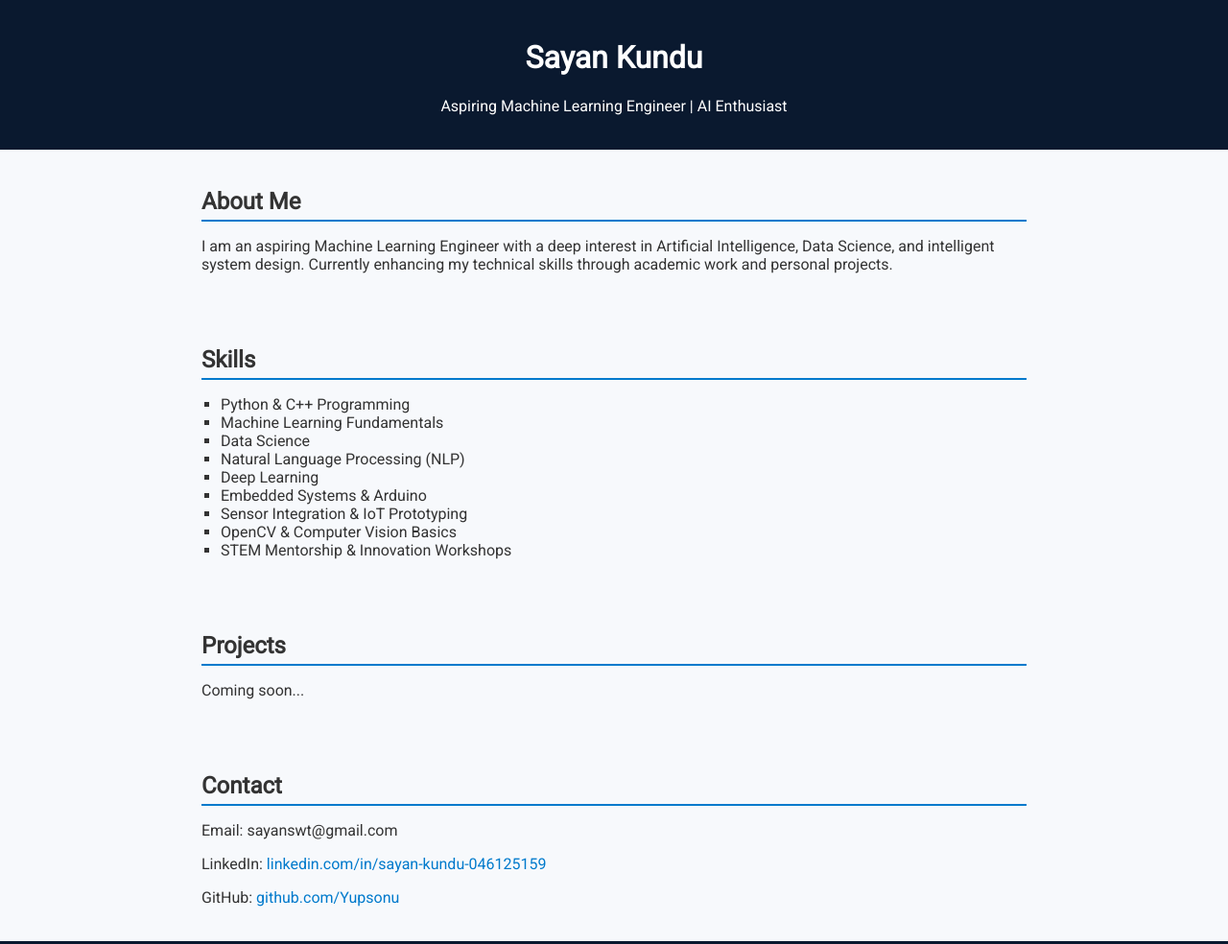
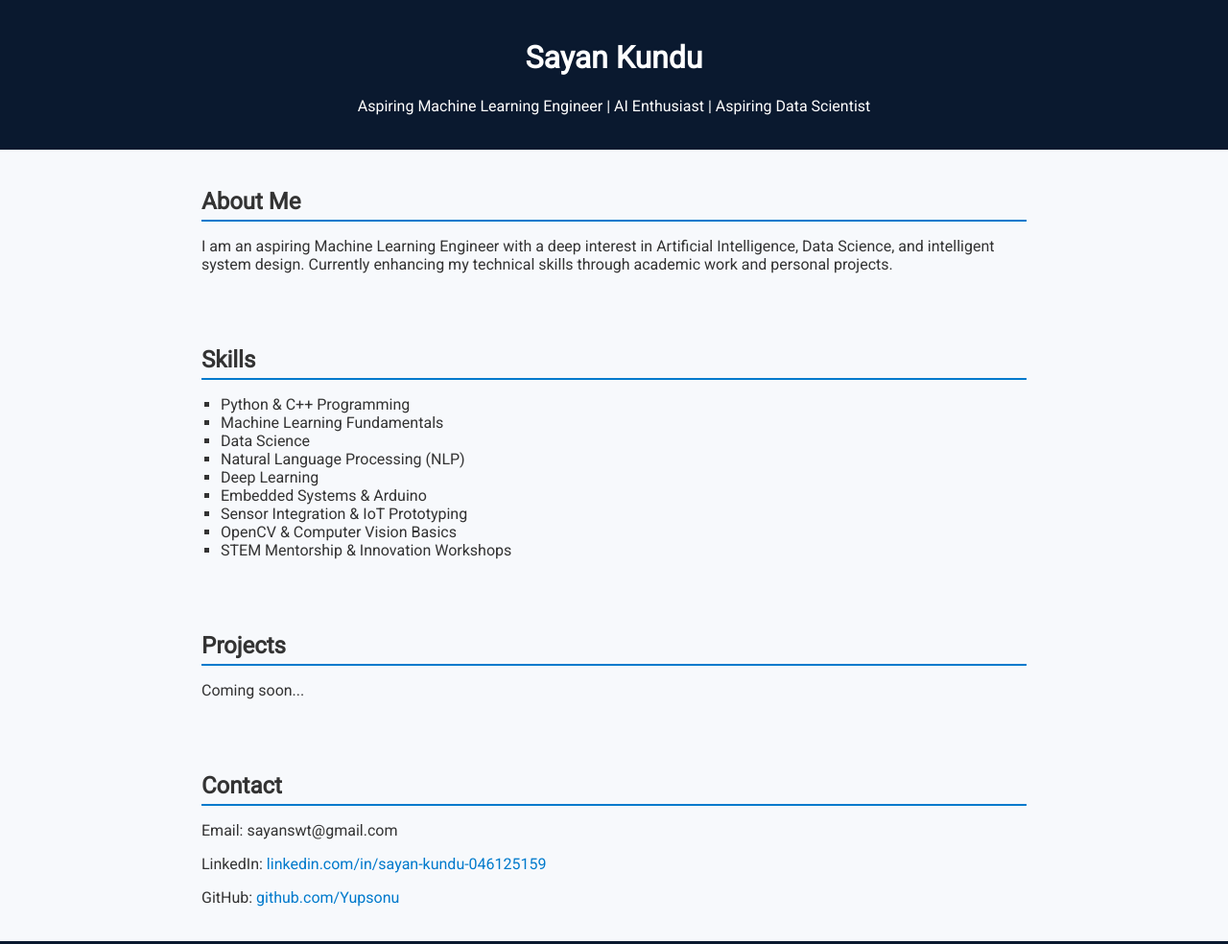
Before and after one commit to Yupsonu/sayan-kundu.github.io, a plain HTML site: page index.html in a window 1280 px wide. Shown: the top 984 px of the page at 96% size. Drawn offline with Linux system fonts and the light colour scheme.

Commit message:
Update index.html

```diff
--- a/index.html
+++ b/index.html
@@ -53,7 +53,7 @@
 
   <header>
     <h1>Sayan Kundu</h1>
-    <p>Aspiring Machine Learning Engineer | AI Enthusiast</p>
+    <p>Aspiring Machine Learning Engineer | AI Enthusiast | Aspiring Data Scientist</p>
   </header>
 
   <section>
```
